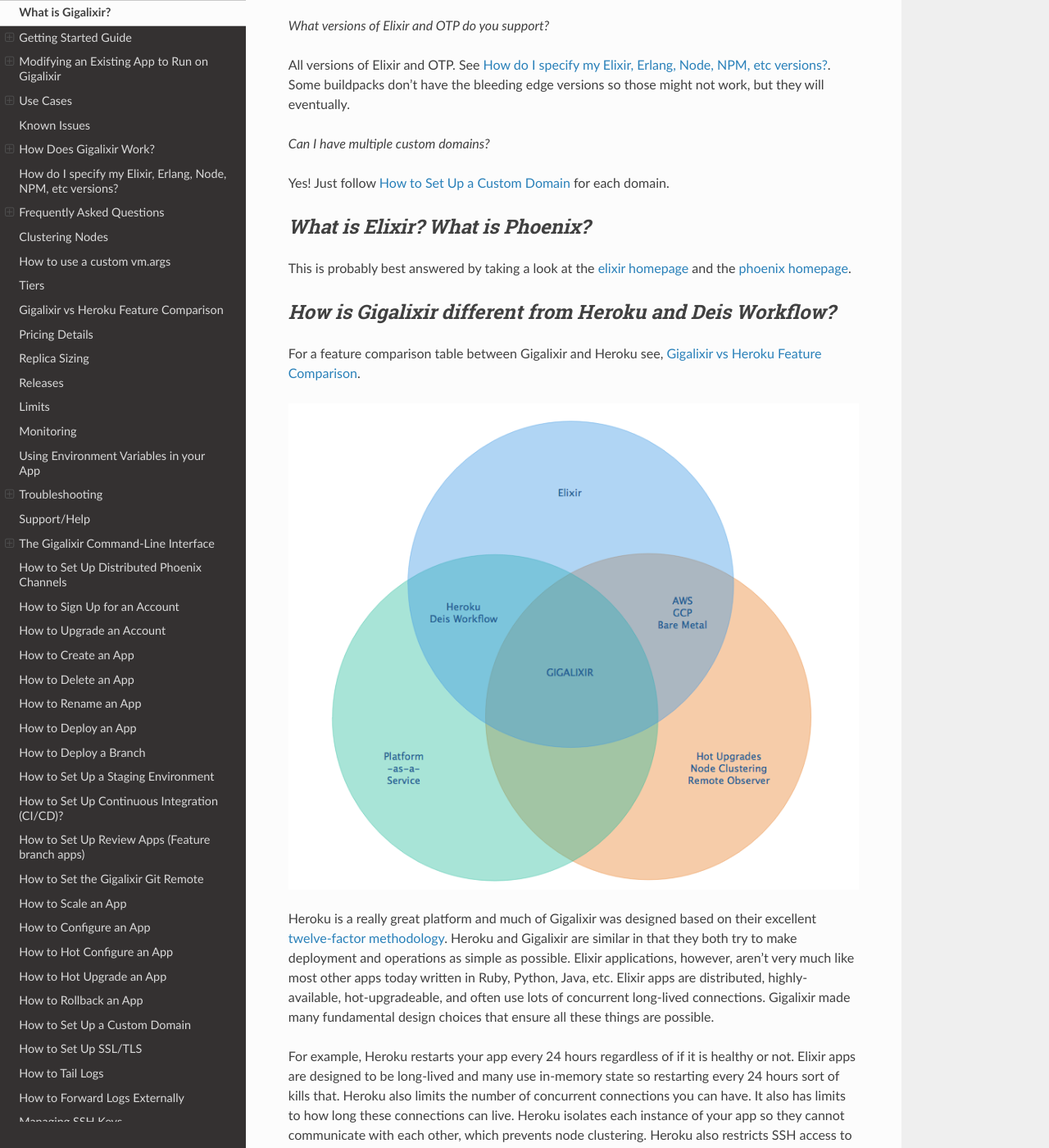
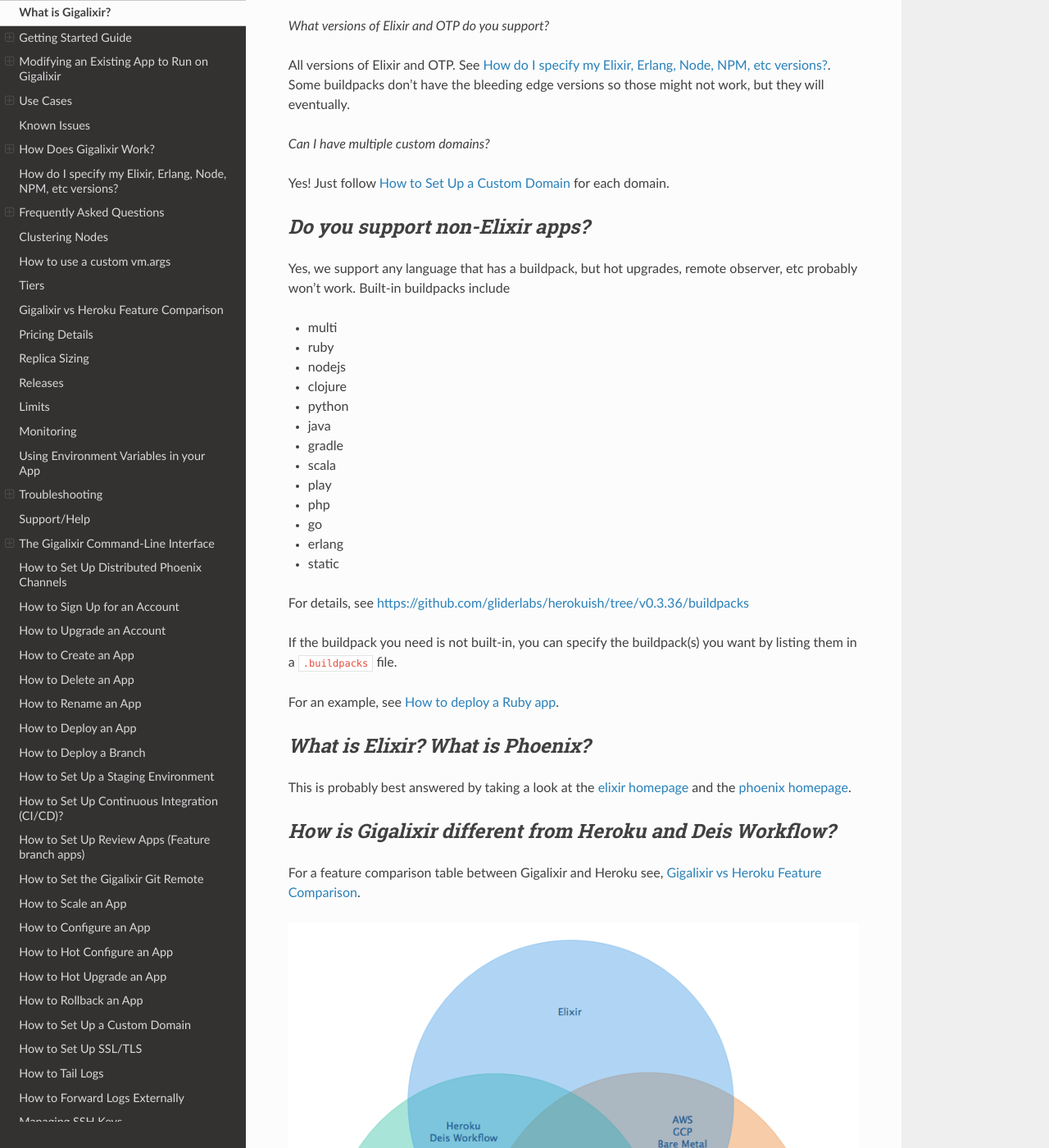
Before and after one commit to gigalixir/gigalixir-cli, a Sphinx documentation site: the page built from docs/source/main.rst, in a window 1280 px wide and 1400 px high, scrolled down 13040 px. Shown: the whole window at 82% size. Built offline with Sphinx 7.4.7 and the Read the Docs theme 2.0.0, drawn with Linux system fonts in a browser that asks for light colours; some of the changed text lies outside the part shown.

Commit message:
e2e test for ruby apps and sparse documentation.

```diff
--- a/docs/source/main.rst
+++ b/docs/source/main.rst
@@ -524,6 +524,31 @@ All versions of Elixir and OTP. See :ref:`configure versions`. Some buildpacks d
 *Can I have multiple custom domains?*
 
 Yes! Just follow :ref:`custom domains` for each domain.
+
+*Do you support non-Elixir apps?*
+---------------------------------
+
+Yes, we support any language that has a buildpack, but hot upgrades, remote observer, etc probably won't work. Built-in buildpacks include
+
+- multi
+- ruby
+- nodejs
+- clojure
+- python
+- java
+- gradle
+- scala
+- play
+- php
+- go
+- erlang
+- static
+
+For details, see https://github.com/gliderlabs/herokuish/tree/v0.3.36/buildpacks
+
+If the buildpack you need is not built-in, you can specify the buildpack(s) you want by listing them in a :bash:`.buildpacks` file.
+
+For an example, see `How to deploy a Ruby app`_.
 
 *What is Elixir? What is Phoenix?*
 ----------------------------------
@@ -1908,6 +1933,20 @@ How to give another user permission to deploy my app
 
     gigalixir delete_permission $APP_NAME $USER_EMAIL
 
+.. _`How to deploy a Ruby app`:
+
+How to deploy a Ruby app
+========================
+
+.. code-block:: bash
+
+    gigalixir login
+    git clone https://github.com/heroku/ruby-getting-started.git
+    cd ruby-getting-started
+    APP=$(gigalixir create)
+    git push gigalixir master
+    curl https://$APP.gigalixirapp.com/
+
 How to specify which Distillery release, environment, or profile to build
 =========================================================================
 
```
Also changed, not shown: 1 other file.
